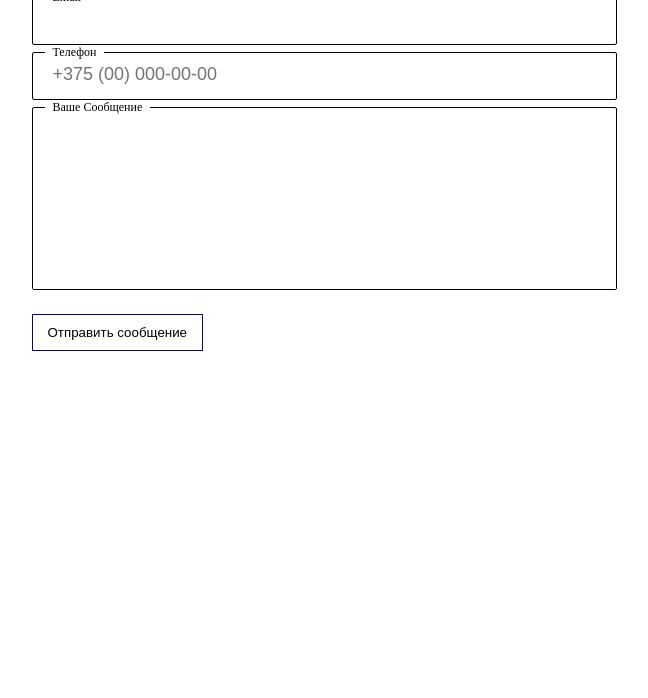
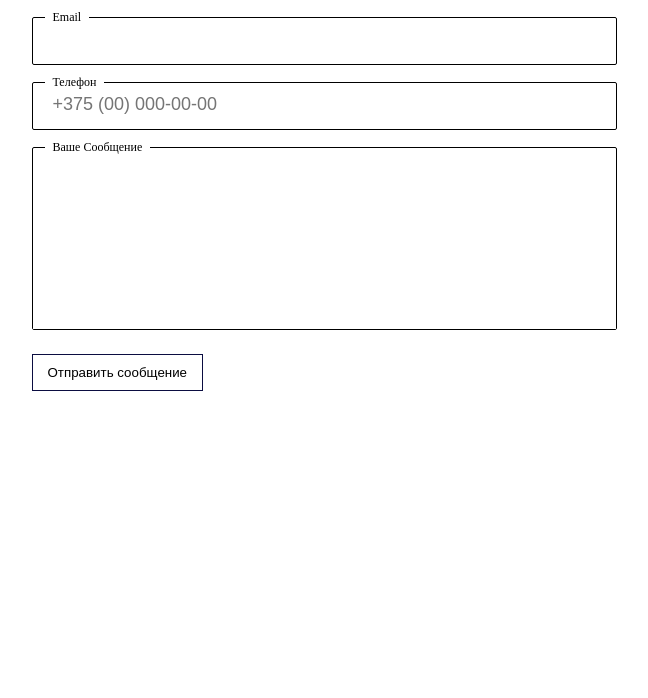
Before and after one commit to JI3BA/test-form, a website built with webpack: page src/index.html in a window 1280 px wide. Shown: the part 102-800 px from the top of the page, without its empty margins (316-964 px from the left). Built offline with nearby package versions, Linux system fonts and the light colour scheme.

Commit message:
styles were changed

```diff
--- a/src/style.sass
+++ b/src/style.sass
@@ -26,6 +26,7 @@ h1
     max-width: 100%
     width: 100%
     height: 55px
+    margin-top: 10px
     border-radius: 2px
     border: 1px solid #000
     background: rgba(196, 196, 196, 0.00)
```
